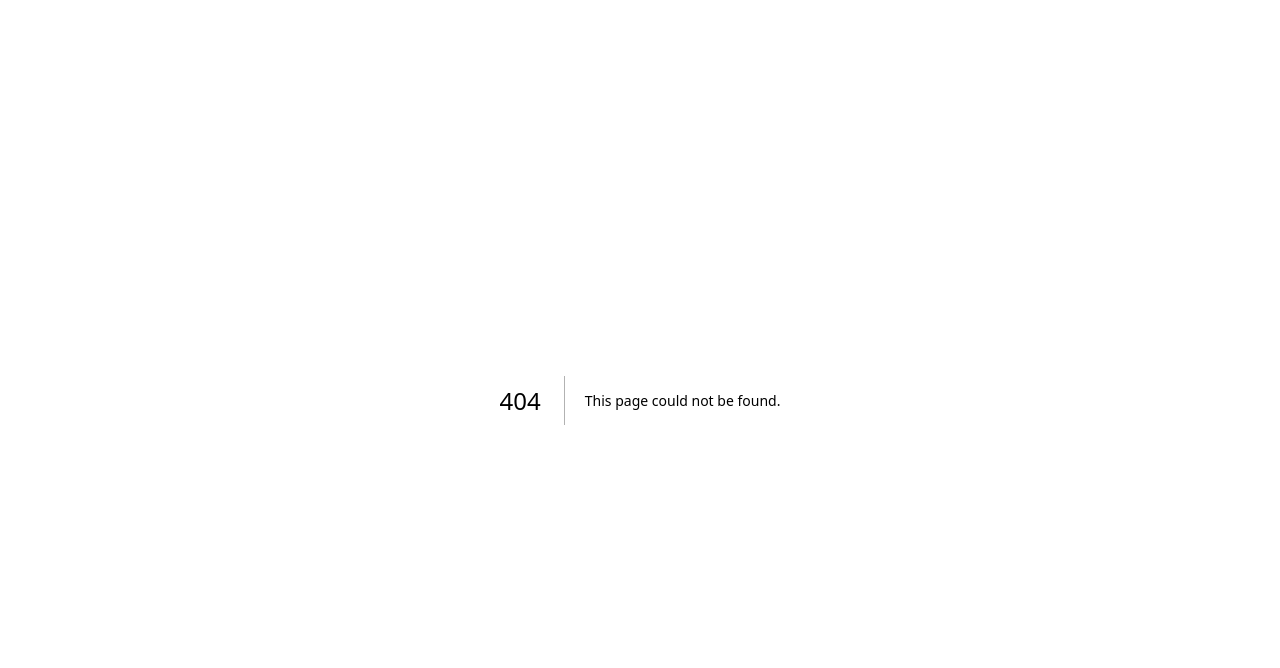
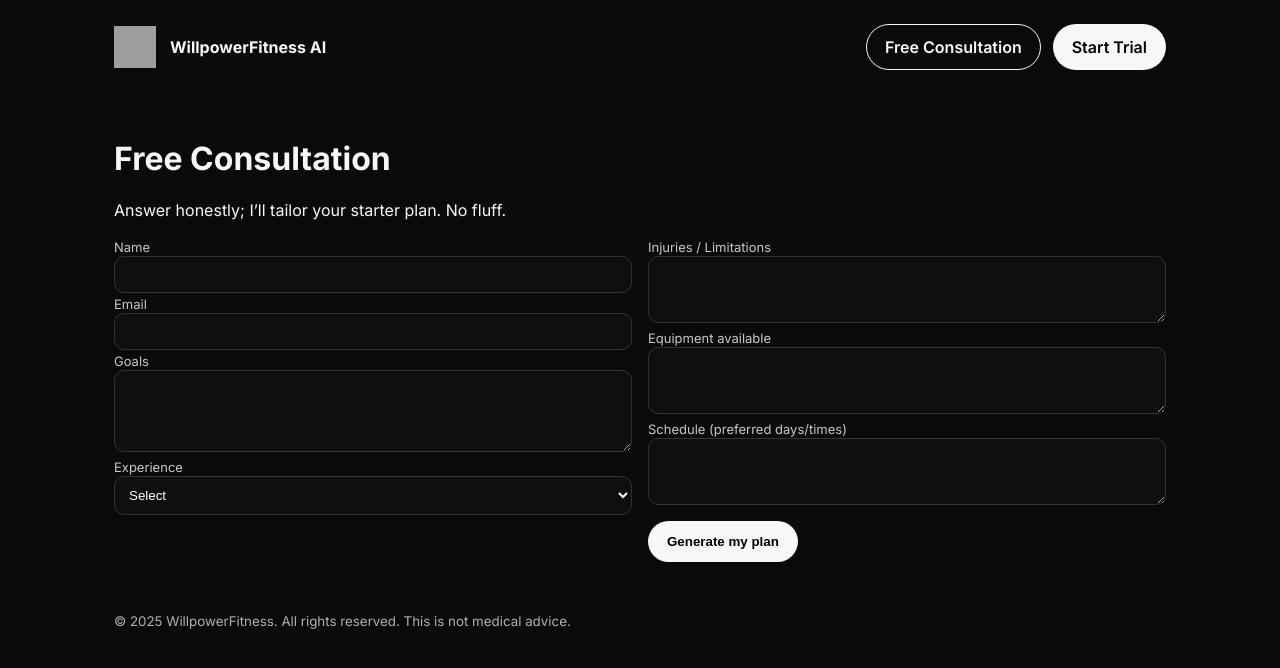
Before and after one commit to WillpowerfitnessAI/willpowerfitness-frontend, a Next.js app: page /consultation in a window 1280 px wide. Before the commit this address had no page. Shown: the top 668 px of the page. Built offline with nearby package versions, Linux system fonts and the light colour scheme; no server answers; grey boxes are pictures that could not be loaded.

Commit message:
Create consultation.js

```diff
--- /dev/null
+++ b/pages/consultation.js
@@ -0,0 +1,89 @@
+// pages/consultation.js
+import Layout from '../components/Layout';
+import { useState } from 'react';
+const API = process.env.NEXT_PUBLIC_API_BASE_URL;
+
+export default function Consultation(){
+  const [form, setForm] = useState({
+    name:'', email:'', goals:'', experience:'', injuries:'', equipment:'', schedule:''
+  });
+  const [loading, setLoading] = useState(false);
+  const [plan, setPlan] = useState('');
+
+  const onChange = e => setForm({...form, [e.target.name]: e.target.value});
+
+  async function submit(e){
+    e.preventDefault();
+    setLoading(true); setPlan('');
+    try{
+      const r = await fetch(`${API}/api/consult`, {
+        method:'POST',
+        headers:{'Content-Type':'application/json'},
+        body: JSON.stringify(form)
+      });
+      const j = await r.json();
+      if(!r.ok) throw new Error(j?.error || `API ${r.status}`);
+      setPlan(j.plan || '');
+    }catch(err){
+      console.error(err);
+      alert('Could not generate plan. Try again.');
+    }finally{ setLoading(false); }
+  }
+
+  async function downloadPdf(){
+    const { jsPDF } = await import('jspdf');
+    const doc = new jsPDF({unit:'pt', format:'letter'});
+    const margin = 48; let y = margin;
+    doc.setFont('Times','Normal'); doc.setFontSize(18);
+    doc.text('WillpowerFitness AI — Consultation Plan', margin, y); y+=24;
+    doc.setFontSize(12);
+    const lines = doc.splitTextToSize(plan || 'No plan.', 515);
+    lines.forEach(line => { if(y>740){ doc.addPage(); y=margin; } doc.text(line, margin, y); y+=16; });
+    doc.save(`WillpowerFitness_Plan_${(form.name||'client').replace(/\s+/g,'_')}.pdf`);
+  }
+
+  return (
+    <Layout>
+      <h1>Free Consultation</h1>
+      <p className="muted">Answer honestly; I’ll tailor your starter plan. No fluff.</p>
+
+      <form onSubmit={submit} className="grid grid-2" style={{marginTop:16}}>
+        <div>
+          <label className="label">Name</label>
+          <input className="input" name="name" value={form.name} onChange={onChange} required/>
+          <label className="label">Email</label>
+          <input className="input" type="email" name="email" value={form.email} onChange={onChange}/>
+          <label className="label">Goals</label>
+          <textarea className="input" rows={4} name="goals" value={form.goals} onChange={onChange} required/>
+          <label className="label">Experience</label>
+          <select className="input" name="experience" value={form.experience} onChange={onChange}>
+            <option value="">Select</option><option>Beginner</option><option>Intermediate</option><option>Advanced</option>
+          </select>
+        </div>
+        <div>
+          <label className="label">Injuries / Limitations</label>
+          <textarea className="input" rows={3} name="injuries" value={form.injuries} onChange={onChange}/>
+          <label className="label">Equipment available</label>
+          <textarea className="input" rows={3} name="equipment" value={form.equipment} onChange={onChange}/>
+          <label className="label">Schedule (preferred days/times)</label>
+          <textarea className="input" rows={3} name="schedule" value={form.schedule} onChange={onChange}/>
+          <button className="btn btn--primary" type="submit" disabled={loading} style={{marginTop:12}}>
+            {loading ? 'Working…' : 'Generate my plan'}
+          </button>
+        </div>
+      </form>
+
+      {plan && (
+        <section style={{marginTop:24}}>
+          <h2>Your Personalized Plan</h2>
+          <pre className="card" style={{whiteSpace:'pre-wrap'}}>{plan}</pre>
+          <div style={{display:'flex',gap:12, marginTop:12}}>
+            <button className="btn btn--outline" onClick={downloadPdf}>Download PDF</button>
+            <a className="btn btn--primary" href="/subscribe">Start free trial →</a>
+          </div>
+          <small className="muted">Not medical advice. Consult a physician before starting any program.</small>
+        </section>
+      )}
+    </Layout>
+  );
+}
```
